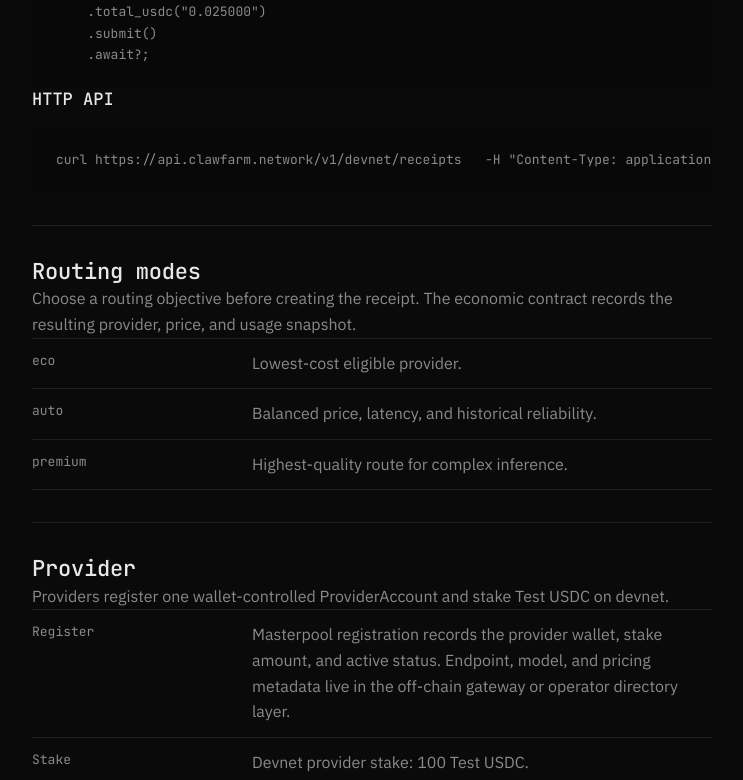
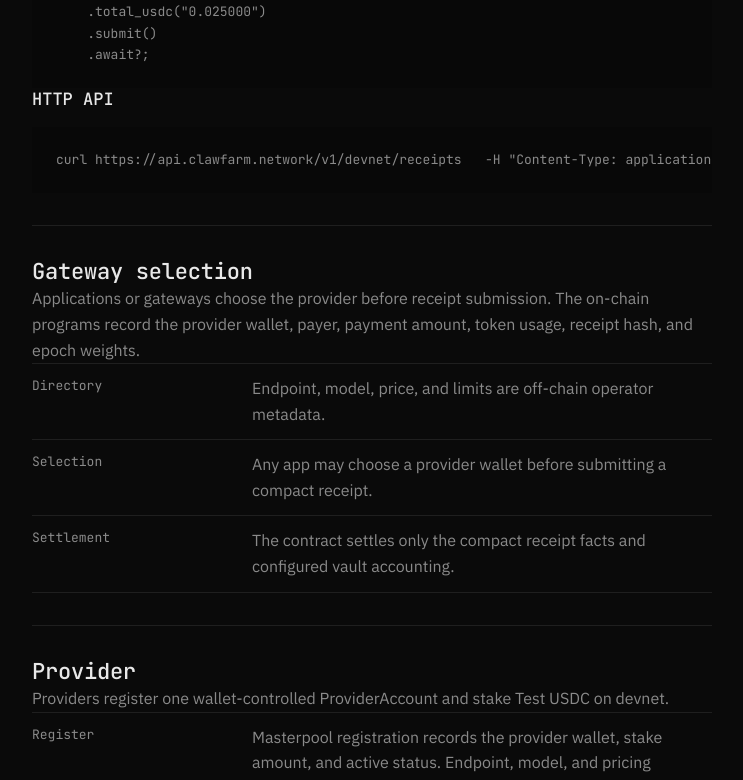
Before and after one commit to clawfarm-protocol/clawfarm-site, a Next.js app: page /docs in a window 1280 px wide. Shown: the part 2007-2787 px from the top of the page, without its empty margins (364-1107 px from the left). Built offline with nearby package versions, Linux system fonts and the light colour scheme.

Commit message:
fix: polish devnet network launch

```diff
--- a/app/builders/page.tsx
+++ b/app/builders/page.tsx
@@ -26,7 +26,7 @@ export default function BuildersPage() {
           <div className="two-column">
             <article className="border-panel">
               <h3>Open consumption</h3>
-              <p>Applications, builders, and wallets submit receipt-backed requests from the same registry. No named consumer application is required.</p>
+              <p>Applications, builders, and wallets submit receipt-backed requests after choosing a provider from off-chain directory metadata. No named consumer application is required.</p>
             </article>
             <article className="border-panel">
               <h3>Epoch pool weight</h3>
--- a/app/components/ProviderTable.tsx
+++ b/app/components/ProviderTable.tsx
@@ -33,7 +33,7 @@ export default function ProviderTable({ rows }: { rows: ProviderRow[] }) {
               <td className="mono">{row.latency}</td>
               <td className="muted">{row.usage}</td>
               <td>
-                <Link href="/docs#quickstart" className="route-button">Route</Link>
+                <Link href="/docs#quickstart" className="route-button">Choose</Link>
               </td>
             </tr>
           ))}
--- a/app/docs/page.tsx
+++ b/app/docs/page.tsx
@@ -12,7 +12,7 @@ const toc = [
   ['Configure devnet', '#configure-devnet'],
   ['First receipt', '#first-receipt'],
   ['SDK', '#sdk'],
-  ['Routing modes', '#routing-modes'],
+  ['Gateway selection', '#gateway-selection'],
   ['Provider', '#provider'],
   ['Models', '#models'],
   ['Protocol', '#protocol'],
@@ -109,16 +109,16 @@ receipt = cf.receipts.submit(
   -d '{"model":"model-l-001","provider":"<provider-wallet>","totalUsdc":"0.025000"}'`}</code></pre>
             </section>
 
-            <section id="routing-modes">
-              <h2>Routing modes</h2>
-              <p>Choose a routing objective before creating the receipt. The economic contract records the resulting provider, price, and usage snapshot.</p>
+            <section id="gateway-selection">
+              <h2>Gateway selection</h2>
+              <p>Applications or gateways choose the provider before receipt submission. The on-chain programs record the provider wallet, payer, payment amount, token usage, receipt hash, and epoch weights.</p>
               <div className="key-list">
-                <div>eco</div>
-                <div>Lowest-cost eligible provider.</div>
-                <div>auto</div>
-                <div>Balanced price, latency, and historical reliability.</div>
-                <div>premium</div>
-                <div>Highest-quality route for complex inference.</div>
+                <div>Directory</div>
+                <div>Endpoint, model, price, and limits are off-chain operator metadata.</div>
+                <div>Selection</div>
+                <div>Any app may choose a provider wallet before submitting a compact receipt.</div>
+                <div>Settlement</div>
+                <div>The contract settles only the compact receipt facts and configured vault accounting.</div>
               </div>
             </section>
 
@@ -133,21 +133,21 @@ receipt = cf.receipts.submit(
                 <div>Pricing</div>
                 <div>Input, output, request, image, second, or task units.</div>
                 <div>Receipts</div>
-                <div>Provider-side receipt signatures bind usage facts before on-chain settlement.</div>
+                <div>A configured provider or gateway signer signs the compact receipt hash before on-chain settlement.</div>
               </div>
               <p>The masterpool account does not store endpoint infrastructure; applications and gateways bind endpoint metadata outside the on-chain provider account.</p>
             </section>
 
             <section id="models">
               <h2>Models</h2>
-              <p>The live registry lists model identifiers, provider counts, clearing price, and observed receipt volume. Individual suppliers remain wallet-addressed.</p>
+              <p>Model identifiers are off-chain labels used by applications and gateway directories. The current on-chain receipt stores compact hashes, wallet identities, token counts, payment amount, and epoch weights.</p>
               <div className="key-list">
                 <div>model-l-001</div>
-                <div>Language model identifier. Provider count and price bind from registry state.</div>
+                <div>Language model identifier supplied as receipt metadata outside the ProviderAccount.</div>
                 <div>model-i-001</div>
-                <div>Image model identifier. Provider count and price bind from registry state.</div>
+                <div>Image model identifier supplied as receipt metadata outside the ProviderAccount.</div>
                 <div>model-v-001</div>
-                <div>Video model identifier. Provider count and price bind from registry state.</div>
+                <div>Video model identifier supplied as receipt metadata outside the ProviderAccount.</div>
               </div>
             </section>
 
@@ -158,8 +158,8 @@ receipt = cf.receipts.submit(
               <pre className="code-block"><code>{`WALLET / APP LAYER
   Users · Builders · Agents · Provider operators
 
-SERVICE REGISTRY
-  Registered endpoints · Model metadata · Provider signer records
+OFF-CHAIN DIRECTORY
+  Provider choices · Model labels · Provider signer records
 
 ATTESTATION LAYER
   Compact receipts · Challenge lifecycle · Finalization authority
--- a/app/lib/providers.ts
+++ b/app/lib/providers.ts
@@ -13,7 +13,7 @@ export const providerRows: ProviderRow[] = [
   {
     provider: 'provider wallet',
     address: 'addr_demo_provider_001',
-    proofState: 'dual-signed',
+    proofState: 'signer-ready',
     services: 'model-l-001 · model-l-002',
     price: '—',
     quality: '—',
@@ -23,7 +23,7 @@ export const providerRows: ProviderRow[] = [
   {
     provider: 'provider wallet',
     address: 'addr_demo_provider_002',
-    proofState: 'dual-signed',
+    proofState: 'signer-ready',
     services: 'model-l-003 · model-l-004',
     price: '—',
     quality: '—',
@@ -33,7 +33,7 @@ export const providerRows: ProviderRow[] = [
   {
     provider: 'provider wallet',
     address: 'addr_demo_provider_003',
-    proofState: 'dual-signed',
+    proofState: 'signer-ready',
     services: 'model-i-001 · model-v-001',
     price: '—',
     quality: '—',
--- a/app/page.tsx
+++ b/app/page.tsx
@@ -138,11 +138,11 @@ export default function Home() {
         </div>
       </section>
 
-      <section className="section" id="registry">
+      <section className="section" id="directory">
         <div className="container">
-          <SectionHeader eyebrow="Registry" title="Models on the protocol." />
+          <SectionHeader eyebrow="Directory" title="Model labels for receipts." />
           <p className="section-intro">
-            Any wallet can supply. Permissionless.
+            Any wallet can choose a provider. Directory data remains off-chain.
           </p>
           <div className="protocol-table-shell">
             <table className="protocol-table model-catalog-table">
@@ -169,7 +169,7 @@ export default function Home() {
             </table>
           </div>
           <p className="table-action">
-            <a href="/docs#models">Full model registry →</a>
+            <a href="/docs#models">Full model directory →</a>
           </p>
         </div>
       </section>
@@ -178,14 +178,14 @@ export default function Home() {
         <div className="container">
           <SectionHeader eyebrow="Supply" title="Identity-blind supply." />
           <div className="supply-grid">
-            <SupplyLayer label="Wallet" title="Provider wallet">
-              Registration is address-based. The protocol records wallet, bond, declared offerings, and endpoint metadata.
+            <SupplyLayer label="Wallet" title="Provider account">
+              Registration is address-based. The ProviderAccount records wallet, stake, pending revenue, counters, and status.
             </SupplyLayer>
-            <SupplyLayer label="Endpoint" title="Declared offerings">
-              Providers declare model IDs, price, quality, and limits. Source is not recorded.
+            <SupplyLayer label="Directory" title="Off-chain metadata">
+              Endpoint, model, price, quality, and limits belong to app, gateway, or operator-directory metadata.
             </SupplyLayer>
-            <SupplyLayer label="Proof" title="Dual-signed settlement">
-              A call settles only when user and provider sign request hash, response hash, token counts, and price.
+            <SupplyLayer label="Proof" title="Compact receipt">
+              Settlement requires a configured signer over the compact receipt hash plus delegated payer USDC authority.
             </SupplyLayer>
           </div>
         </div>
@@ -225,7 +225,7 @@ export default function Home() {
         <div className="container">
           <SectionHeader eyebrow="Interface" title="The interface." />
           <p className="section-intro">
-            One SDK. Identical surface across registered endpoints and wallet-settled calls.
+            One SDK. Identical surface across off-chain provider choices and wallet-settled calls.
           </p>
           <CodeTabs />
           <p className="interface-note">SDK in TypeScript, Python, Rust. <a href="/docs#sdk">→ SDK reference</a></p>
--- a/app/providers/page.tsx
+++ b/app/providers/page.tsx
@@ -10,7 +10,7 @@ const mechanismBlocks = [
   {
     label: 'COMPACT RECEIPT',
     title: 'Settlement starts with signed receipt facts.',
-    body: 'Phase 1 records compact receipts that bind payer, provider, model, token usage, total Test USDC paid, and the service epoch. The receipt is the economic source of truth for payment split, challenge timing, and buyer/provider epoch weight.',
+    body: 'Phase 1 records compact receipts that bind payer, provider wallet, metadata hash, token usage, total Test USDC paid, and the service epoch. The receipt is the economic source of truth for payment split, challenge timing, and buyer/provider epoch weight.',
   },
   {
     label: 'PENDING USDC',
--- a/scripts/verify-site-content.mjs
+++ b/scripts/verify-site-content.mjs
@@ -1,7 +1,7 @@
 import { execSync } from 'node:child_process'
 import { readFileSync } from 'node:fs'
 
-const sourceRoots = ['app', 'README.md']
+const sourceRoots = ['app', 'README.md', 'docs/superpowers/specs']
 const sourceArgs = sourceRoots.map((root) => `'${root}'`).join(' ')
 
 function listFiles(command) {
@@ -26,7 +26,7 @@ const globalChecks = [
   { name: 'Chinese text', pattern: /[\p{Script=Han}]/u },
   { name: 'local absolute path', pattern: /(\/Users\/|\/home\/|\/root\/|~\/\.config|id\.json|keypair\.json)/ },
   { name: 'RPC API-key URL', pattern: /(api-key=|helius-rpc\.com)/i },
-  { name: 'private key material', pattern: /(BEGIN (RSA |EC |OPENSSH )?PRIVATE KEY|seed phrase|mnemonic|\[[0-9]{1,3}(,\s*[0-9]{1,3}){31,}\])/i },
+  { name: 'private key material', pattern: /(BEGIN (RSA |EC |OPENSSH )?PRIVATE KEY|\b(seed phrase|mnemonic)\s*[:=]|\[[0-9]{1,3}(,\s*[0-9]{1,3}){31,}\])/i },
 ]
 
 const publicCopyChecks = [
@@ -35,6 +35,7 @@ const publicCopyChecks = [
   { name: 'unverified mainnet immutability', pattern: /\b(renounced at Genesis|upgrade authority renounced|deployer wallet keys discarded)\b/i },
   { name: 'old challenge bond unit', pattern: /\b2 USDC\b/ },
   { name: 'old direct mining wording', pattern: /\b(mines CLAW to your wallet|mines CLAF to your wallet|CLAW mined|CLAF mined)\b/i },
+  { name: 'unsupported routing or registry wording', pattern: /\b(live registry|service registry|registered endpoints?|clearing price|registry state|historical reliability|routing objective|protocol routes requests|dual-signed|user and provider sign|request hash|response hash|declared offerings)\b/i },
 ]
 
 const publicCopyFiles = uniqueFiles.filter((file) => file.startsWith('app/') || file === 'README.md')
```
Also changed, not shown: app/globals.css (+29 -0 lines), app/install/page.tsx (+3 -4 lines).
